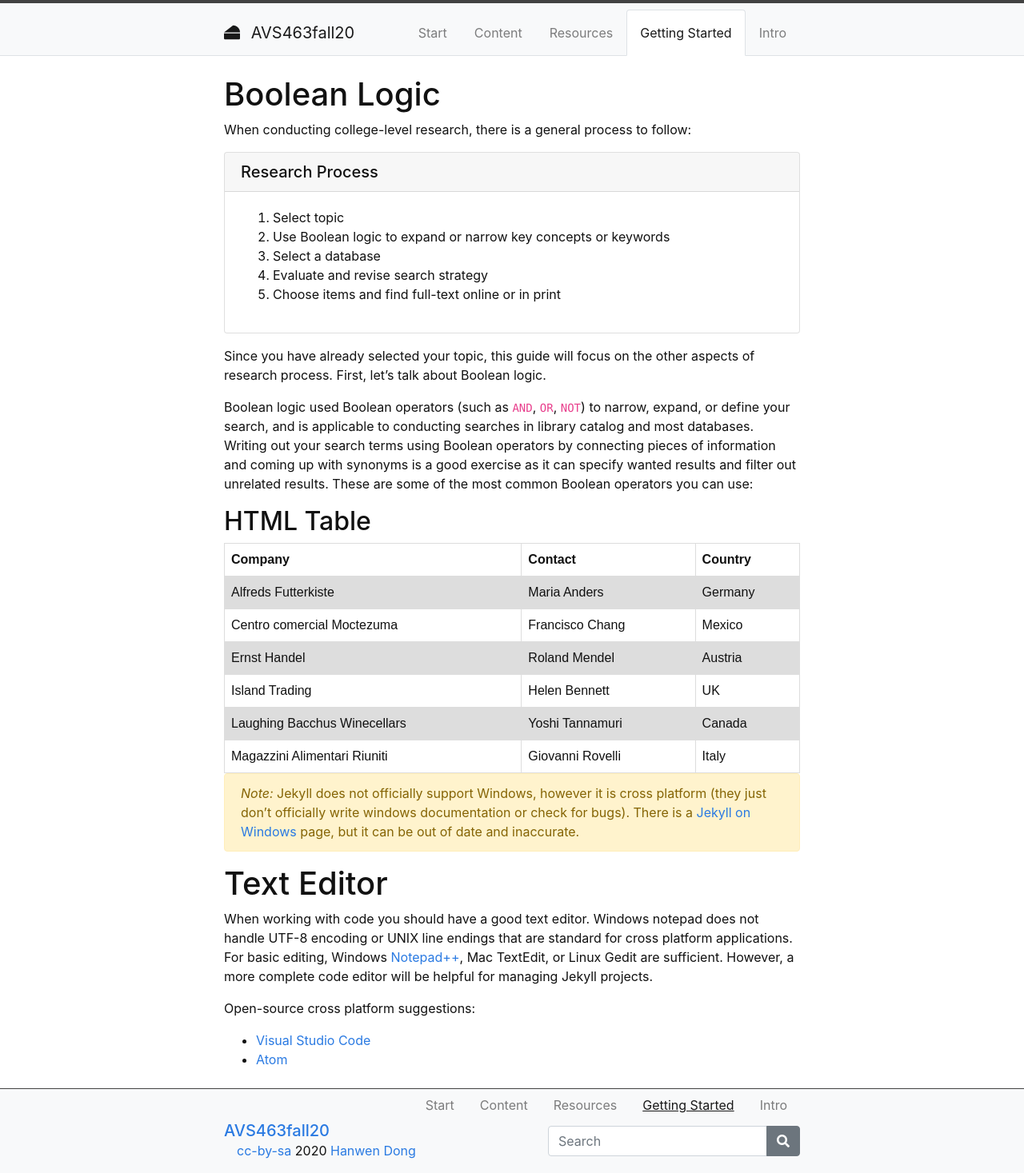
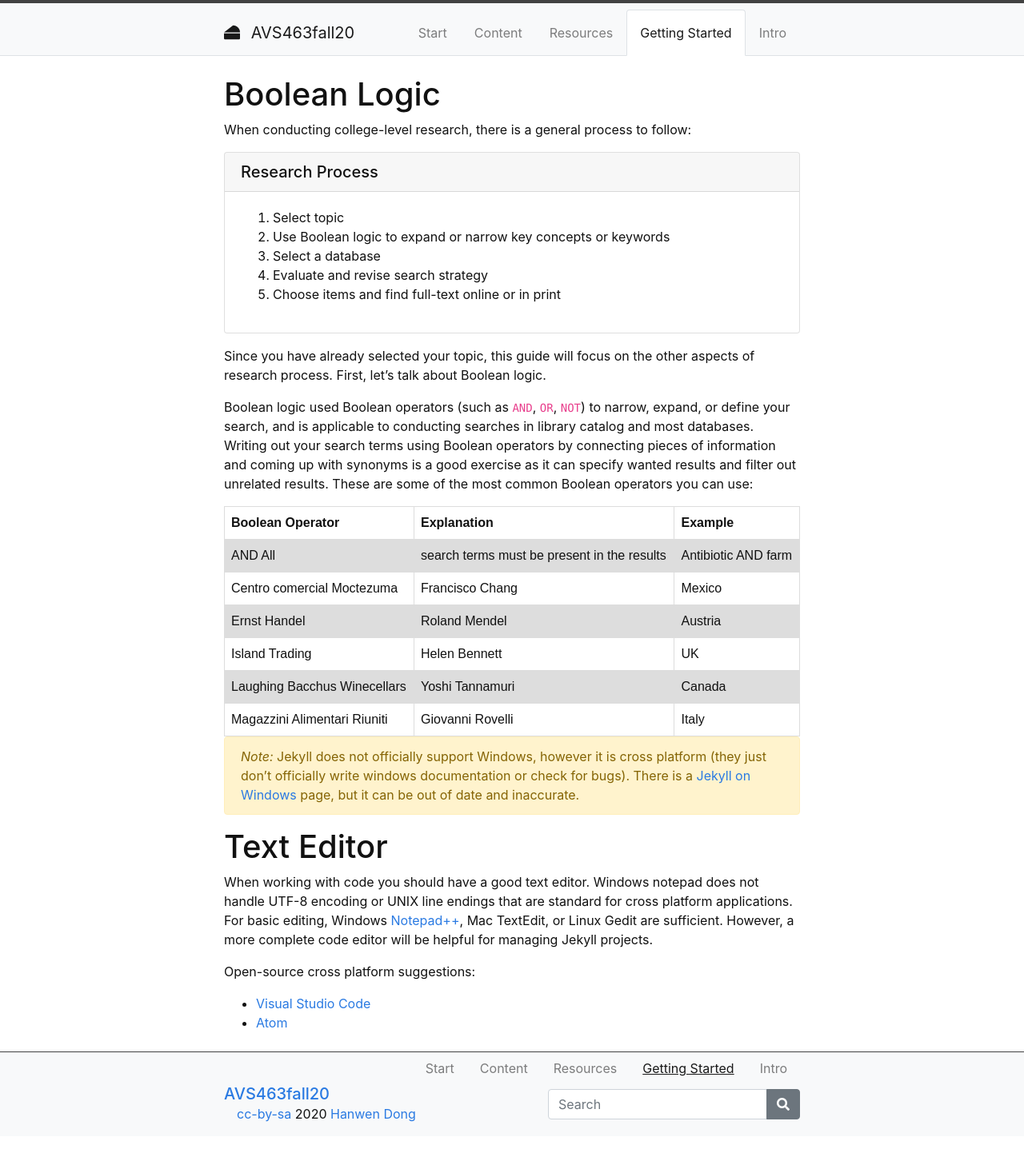
Before and after one commit to hanwendong1/AVS463-f20, a Jekyll site: the page built from content/Getting-Started.md, in a window 1280 px wide. Shown: the whole page at 80% size. Built offline with Jekyll 4.4.1, drawn with Linux system fonts in a browser that asks for light colours; after the commit the page ends 1421 px from its top, so only the background shows below that.

Commit message:
Update Getting-Started.md

```diff
--- a/content/Getting-Started.md
+++ b/content/Getting-Started.md
@@ -43,19 +43,16 @@ tr:nth-child(even) {
 </style>
 </head>
 <body>
-
-<h2>HTML Table</h2>
-
 <table>
   <tr>
-    <th>Company</th>
-    <th>Contact</th>
-    <th>Country</th>
+    <th>Boolean Operator</th>
+    <th>Explanation</th>
+    <th>Example</th>
   </tr>
   <tr>
-    <td>Alfreds Futterkiste</td>
-    <td>Maria Anders</td>
-    <td>Germany</td>
+    <td>AND	All</td>
+    <td>search terms must be present in the results</td>
+    <td>Antibiotic AND farm</td>
   </tr>
   <tr>
     <td>Centro comercial Moctezuma</td>
```
